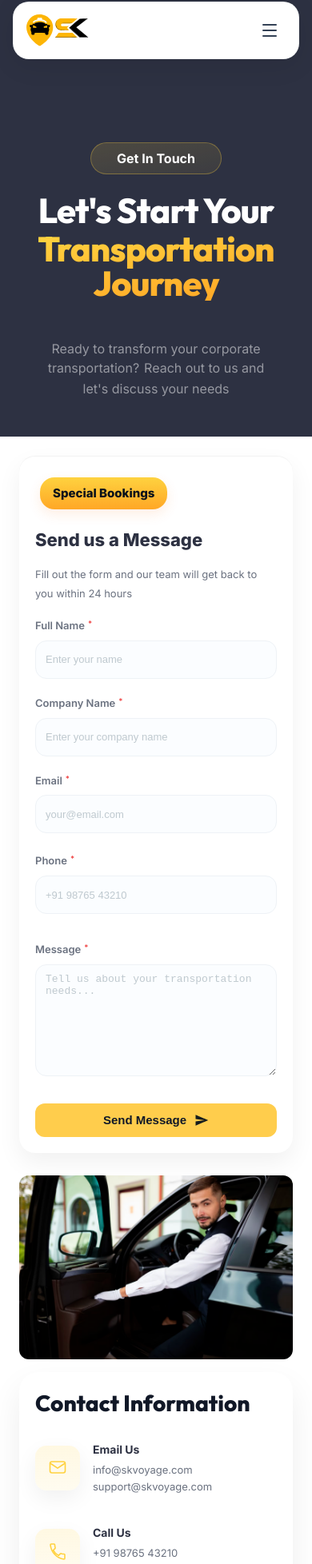
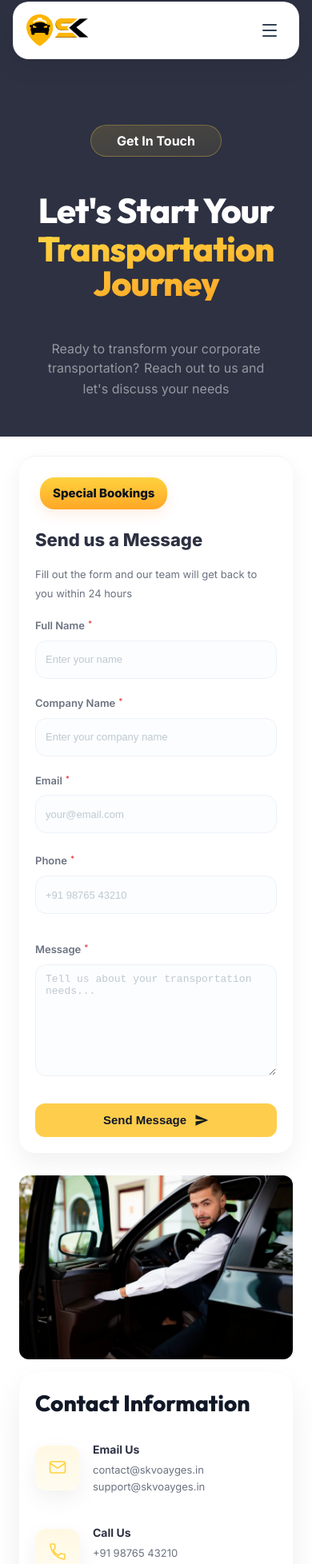
Before and after one commit to Rohithakur027/Sk_Travel_landing_page, a Next.js app: page /contact in a window 390 px wide. Shown: the part 14-1970 px from the top of the page at 80% size. Built offline with nearby package versions, Linux system fonts and the light colour scheme.

Commit message:
fixed mobile ui issue

```diff
--- a/components/contact/CONTACT.module.css
+++ b/components/contact/CONTACT.module.css
@@ -1372,7 +1372,7 @@ section.contactPage .header .ctaWrap {
 @media (max-width: 480px) {
   .contactPage .header .ctaWrap,
   section.contactPage .header .ctaWrap {
-    transform: translateY(54px) !important;
+    transform: translateY(32px) !important;
     margin-bottom: 8px !important;
   }
 
--- a/components/contact/CONTACT.tsx
+++ b/components/contact/CONTACT.tsx
@@ -194,7 +194,7 @@ export default function CONTACT() {
                 </div>
                 <div>
                   <div className={styles.contactLabel}>Email Us</div>
-                  <div className={styles.contactText}>info@skvoyage.com<br />support@skvoyage.com</div>
+                  <div className={styles.contactText}>contact@skvoayges.in<br />support@skvoayges.in</div>
                 </div>
               </div>
 
@@ -206,7 +206,7 @@ export default function CONTACT() {
                 </div>
                 <div>
                   <div className={styles.contactLabel}>Call Us</div>
-                  <div className={styles.contactText}>+91 98765 43210<br />Mon-Sat 9:00 AM - 6:00 PM</div>
+                  <div className={styles.contactText}>+91 98765 43210<br />24/7 Operational Support</div>
                 </div>
               </div>
 
--- a/components/home/ContactSection.tsx
+++ b/components/home/ContactSection.tsx
@@ -47,7 +47,7 @@ export default function ContactSection() {
               <div className={styles.infoTextGroup}>
                 <p className={styles.infoLabel}>Call Us</p>
                 <h4 className={styles.infoValue}>+1 (555) 123-4567</h4>
-                <p className={styles.infoSubtitle}>Mon-Fri 9am-6pm</p>
+                <p className={styles.infoSubtitle}>24/7 Operational Support</p>
               </div>
             </div>
 
@@ -57,7 +57,7 @@ export default function ContactSection() {
               </div>
               <div className={styles.infoTextGroup}>
                 <p className={styles.infoLabel}>Email Us</p>
-                <h4 className={styles.infoValue}>contact@skvoyage.com</h4>
+                <h4 className={styles.infoValue}>contact@skvoyages.in</h4>
                 <p className={styles.infoSubtitle}>We reply within 24 hours</p>
               </div>
             </div>
--- a/components/home/ExperienceSection.module.css
+++ b/components/home/ExperienceSection.module.css
@@ -251,9 +251,8 @@
 
 @media (max-width: 768px) {
   .section {
-    /* reduce vertical space and nudge section upward on small screens */
     padding: 2rem 0 2.5rem;
-    margin-top: -5rem; /* moved up ~2.5rem more */
+    margin-top: 0;
   }
 
   .premiumComfort { order: 1; }
--- a/components/home/HeroSection.module.css
+++ b/components/home/HeroSection.module.css
@@ -110,6 +110,9 @@
 @media (max-width: 1024px) {
   .content {
     padding-bottom: 4rem;
+  }
+  .overlayBottom {
+    display: none;
   }
 }
 
```
